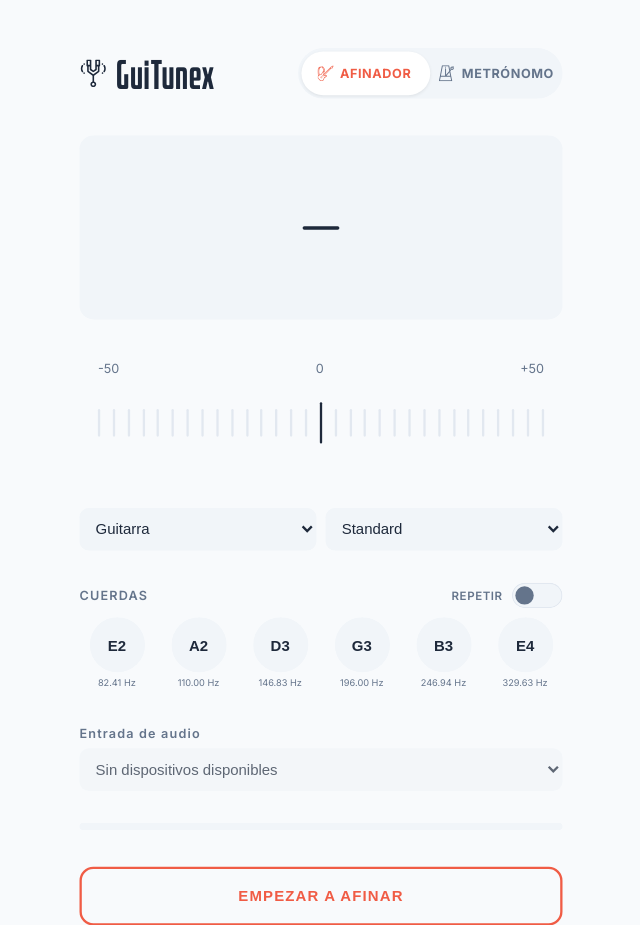
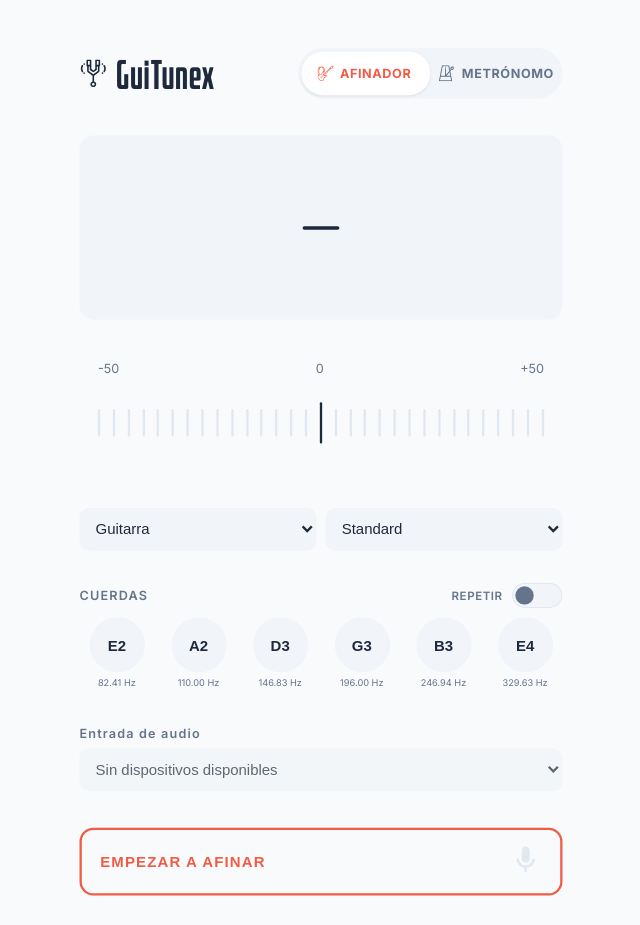
Before and after one commit to maurocosentino/guitunex, a React (Vite) app: page / in a window 1280 px wide. Shown: the whole page, without its empty margins (319-959 px from the left). After the commit the page ends 896 px from the top, so only its background shows below. Built offline with nearby package versions, Linux system fonts and the light colour scheme.

Commit message:
feat(tuner): tune waveform amplification and visual cap
- apply sqrt-based boost curve so normal volume levels are visible
- cap visual fill at 80% as headroom, keep real level uncapped internally
- speed up fill transition for near-instant response

```diff
--- a/src/features/tuner/components/StartListeningButton.module.css
+++ b/src/features/tuner/components/StartListeningButton.module.css
@@ -1,13 +1,20 @@
 .button {
   width: 100%;
   border-radius: var(--radius);
-  padding: 16px;
+  padding: 12px 16px;
+  cursor: pointer;
+  margin-top: 16px;
+  background: transparent;
+  display: flex;
+  align-items: center;
+  justify-content: space-between;
+  gap: 12px;
+}
+
+.text {
   font-size: 13px;
   font-weight: 700;
   letter-spacing: 1px;
-  cursor: pointer;
-  margin-top: 16px;
-  background: transparent;
 }
 
 .startButton {
--- a/src/features/tuner/components/StartListeningButton.tsx
+++ b/src/features/tuner/components/StartListeningButton.tsx
@@ -1,14 +1,17 @@
 import { strings } from '../../../shared/i18n/strings'
+import AudioLevelMeter from '../../../shared/components/AudioLevelMeter'
 import styles from './StartListeningButton.module.css'
 
 type StartListeningButtonProps = {
   isListening: boolean
+  audioLevel: number
   onStart: () => void
   onStop: () => void
 }
 
 function StartListeningButton({
   isListening,
+  audioLevel,
   onStart,
   onStop,
 }: StartListeningButtonProps) {
@@ -19,7 +22,10 @@ function StartListeningButton({
         className={`${styles.button} ${styles.stopButton}`}
         onClick={onStop}
       >
-        {strings.tuner.stopListening}
+        <span className={styles.text}>{strings.tuner.stopListening}</span>
+        <span className={styles.meter}>
+          <AudioLevelMeter level={audioLevel} />
+        </span>
       </button>
     )
   }
@@ -30,7 +36,10 @@ function StartListeningButton({
       className={`${styles.button} ${styles.startButton}`}
       onClick={onStart}
     >
-      {strings.tuner.startListening}
+      <span className={styles.text}>{strings.tuner.startListening}</span>
+      <span className={styles.meter}>
+        <AudioLevelMeter level={0} />
+      </span>
     </button>
   )
 }
--- a/src/features/tuner/components/TunerPage.tsx
+++ b/src/features/tuner/components/TunerPage.tsx
@@ -18,7 +18,6 @@ import TuningGauge from './TuningGauge'
 import StringSelector from './StringSelector'
 import StartListeningButton from './StartListeningButton'
 import AudioInputSelector from './AudioInputSelector'
-import AudioLevelMeter from '../../../shared/components/AudioLevelMeter'
 import UnsupportedBrowserMessage from './UnsupportedBrowserMessage'
 import styles from './TunerPage.module.css'
 
@@ -94,10 +93,9 @@ function TunerPage() {
             onSelect={(deviceId) => requestAccess(deviceId)}
           />
 
-          <AudioLevelMeter level={audioLevel} />
-
           <StartListeningButton
             isListening={state.status === 'granted'}
+            audioLevel={audioLevel}
             onStart={handleStart}
             onStop={stopAccess}
           />
--- a/src/shared/components/AudioLevelMeter.module.css
+++ b/src/shared/components/AudioLevelMeter.module.css
@@ -1,19 +1,30 @@
-.track {
-  width: 100%;
-  height: 6px;
-  background: var(--color-panel-alt);
-  border-radius: 999px;
-  margin-top: 12px;
-  overflow: hidden;
+.icon {
+  width: 28px;
+  height: 28px;
+  overflow: visible;
 }
 
-.fill {
-  height: 100%;
-  background: var(--color-success);
+.iconBase {
+  fill: var(--color-border);
 }
 
-@media (max-width: 480px) {
-  .track {
-    display: none;
+.iconFill {
+  fill: var(--color-accent);
+}
+
+.waveGroup {
+  transition: transform 0.06s ease-out;
+}
+
+.wavePath {
+  animation: wave-scroll 1.2s linear infinite;
+}
+
+@keyframes wave-scroll {
+  from {
+    transform: translateX(0);
+  }
+  to {
+    transform: translateX(-12px);
   }
 }
--- a/src/shared/components/AudioLevelMeter.tsx
+++ b/src/shared/components/AudioLevelMeter.tsx
@@ -1,25 +1,61 @@
+import { useId } from 'react'
 import { strings } from '../i18n/strings'
 import styles from './AudioLevelMeter.module.css'
+
+const MIC_PATH =
+  'M12 14c1.66 0 3-1.34 3-3V5c0-1.66-1.34-3-3-3S9 3.34 9 5v6c0 1.66 1.34 3 3 3zm5.91-3c-.49 0-.9.36-.98.85C16.52 14.2 14.47 16 12 16s-4.52-1.8-4.93-4.15c-.08-.49-.49-.85-.98-.85-.61 0-1.09.54-1 1.14.49 3 2.89 5.35 5.91 5.78V20c0 .55.45 1 1 1s1-.45 1-1v-2.08c3.02-.43 5.42-2.78 5.91-5.78.1-.6-.39-1.14-1-1.14z'
+
+const WAVE_PATH =
+  'M-6,0 C -3,-4 0,4 3,0 C 6,-4 9,4 12,0 C 15,-4 18,4 21,0 C 24,-4 27,4 30,0 L30,40 L-6,40 Z'
+
+const MAX_VISUAL_LEVEL = 0.8
 
 type AudioLevelMeterProps = {
   level: number
 }
 
+function getVisualLevel(level: number): number {
+  const boosted = Math.sqrt(Math.max(level, 0)) * 2.6
+  return Math.min(boosted, MAX_VISUAL_LEVEL)
+}
+
 function AudioLevelMeter({ level }: AudioLevelMeterProps) {
-  const clampedLevel = Math.min(level, 1)
-  const widthPercentage = clampedLevel * 100
+  const uniqueId = useId()
+  const micPathId = `${uniqueId}-mic`
+  const maskId = `${uniqueId}-mask`
+
+  const visualLevel = getVisualLevel(level)
+  const fillPercentage = visualLevel * 100
+  const fillY = 24 * (1 - visualLevel)
 
   return (
-    <div
+    <svg
+      className={styles.icon}
+      viewBox="0 0 24 24"
       role="meter"
       aria-label={strings.tuner.audioLevelAriaLabel}
-      aria-valuenow={Math.round(widthPercentage)}
+      aria-valuenow={Math.round(fillPercentage)}
       aria-valuemin={0}
       aria-valuemax={100}
-      className={styles.track}
     >
-      <div className={styles.fill} style={{ width: `${widthPercentage}%` }} />
-    </div>
+      <defs>
+        <path id={micPathId} d={MIC_PATH} />
+      </defs>
+      <mask id={maskId}>
+        <g
+          className={styles.waveGroup}
+          style={{ transform: `translateY(${fillY}px)` }}
+        >
+          <path className={styles.wavePath} d={WAVE_PATH} fill="white" />
+        </g>
+      </mask>
+      <use href={`#${micPathId}`} className={styles.iconBase} />
+      <use
+        href={`#${micPathId}`}
+        mask={`url(#${maskId})`}
+        className={styles.iconFill}
+      />
+    </svg>
   )
 }
 
```
